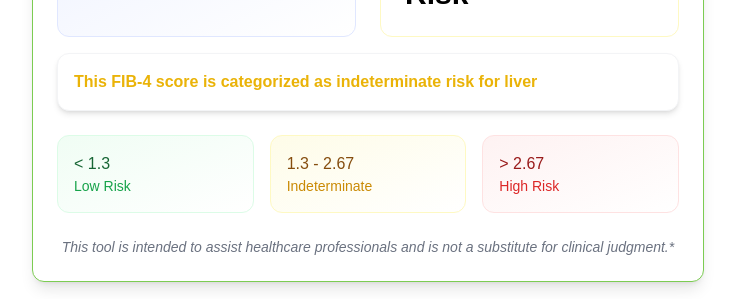
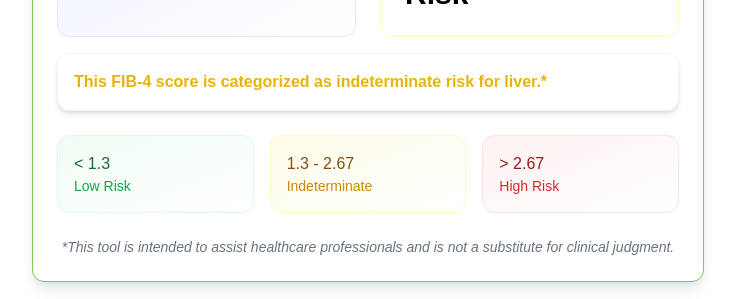
Before and after one commit to rajjakShaikh/FIB-4-calc_by_rajjak, a Next.js app: page / in a window 1280 px wide. Both pictures are taken after typing "5", "5", "5", "5" into the empty fields and a click on the button "Calculate FIB-4 Score". Shown: the part 538-837 px from the top of the page, without its empty margins (272-1007 px from the left). Built offline with nearby package versions, Linux system fonts and the light colour scheme.

Commit message:
fix astrics

```diff
--- a/src/app/page.js
+++ b/src/app/page.js
@@ -180,21 +180,23 @@ const FibCalculator = () => {
           {riskCategory === "High Risk" && (
             <div className="flex items-center space-x-3 text-red-500 font-bold  ">
               <p className="text-md text-center font-bold">
-                This FIB-4 score is categorized as high risk for liver fibrosis.
+                This FIB-4 score is categorized as high risk for liver
+                fibrosis.*
               </p>
             </div>
           )}
           {riskCategory === "Low Risk" && (
             <div className="flex items-center space-x-3 text-green-700">
               <p className="text-md text-center font-bold">
-                This FIB-4 score is categorized as low risk for liver fibrosis.
+                This FIB-4 score is categorized as low risk for liver fibrosis.*
               </p>
             </div>
           )}
           {riskCategory === "Indeterminate Risk" && (
             <div className="flex items-center space-x-3 text-yellow-500">
               <p className="text-md text-center font-bold">
-                This FIB-4 score is categorized as indeterminate risk for liver
+                This FIB-4 score is categorized as indeterminate risk for
+                liver.*
               </p>
             </div>
           )}
@@ -219,8 +221,8 @@ const FibCalculator = () => {
       )}
 
       <p className="mt-6 text-sm text-gray-500 text-center italic">
-        This tool is intended to assist healthcare professionals and is not a
-        substitute for clinical judgment.*
+        *This tool is intended to assist healthcare professionals and is not a
+        substitute for clinical judgment.
       </p>
     </div>
   );
```
